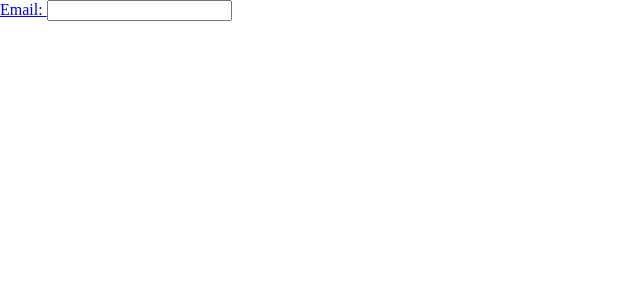
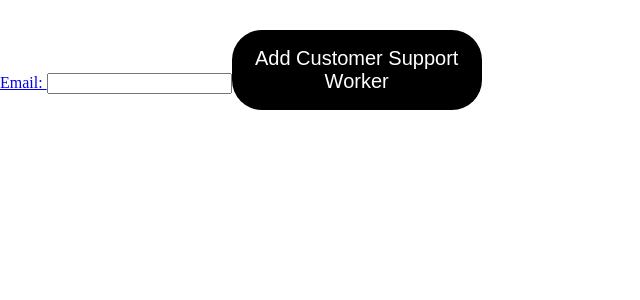
Before and after one commit to davezargar/CRM, a React (Vite) app in the folder client/: page /AdminPanel in a window 1280 px wide. Both pictures are taken after a click on the button "Add Customer Support". Shown: the top 300 px of the page, without its empty margins (0-640 px from the left). Built offline with nearby package versions, Linux system fonts and the light colour scheme.

Commit message:
Made a fetch response thats gonna be send endpoint
madea  fetch for the response of the user now i need to fix the endpoint
Please enter the commit message for your changes. Lines starting

```diff
--- a/client/src/adminPanel.jsx
+++ b/client/src/adminPanel.jsx
@@ -8,18 +8,12 @@ import { useEffect, useState } from "react";
 
 export function AddRemoveCustomerSupport() {
     const navigate = useNavigate();
-    const [redirect, setRedirect] = useState(false);
 
-    useEffect(() => {
-        if (redirect) {
-            navigate('/addCustomer');
-        }
-    }, [redirect, navigate])
 
     return (
         <div className="sec">
             <div className="buttonContainer">
-                <button onClick={() => setRedirect(true)}>Add Customer Support</button>
+                <button onClick={() => navigate('/addCustomer')}>Add Customer Support</button>
                 <button onClick={() => navigate('/removeCustomer')}>Remove Customer Support</button>
             </div>
 
@@ -29,10 +23,34 @@ export function AddRemoveCustomerSupport() {
 }
 
 export function AddCustomer() {
-    console.log("hej")
+    const [email, setEmail] = useState("");
+
+    const handleSubmit = async (e) => {
+        e.preventDefault();
+
+        try {
+            const response = await fetch("http://localhost:5173/addCustomer", {
+                method: "POST",
+                headers: {
+                    "Content-Type": "application/json",
+                },
+                body: JSON.stringify({ email }),
+            });
+            if (!response.ok) {
+                throw new Error("Something went wrong with adding worker");
+            }
+            alert("Worker added!");
+        } catch (error) {
+            console.error(error);
+            alert("Couldn't add custom service worker");
+        }
+    }
+
     return (
-        <form>
-            <NavLink to="/addCustomer"><label>Email: <input type="text" name="email" /></label></NavLink>
+        <form onSubmit={handleSubmit}>
+            <NavLink to="/addCustomer"><label>Email: <input type="text" name="email" value={email}
+                onChange={(e) => setEmail(e.target.value)} /></label></NavLink>
+            <button type="submit">Add Customer Support Worker</button>
         </form>
     )
 }
```
